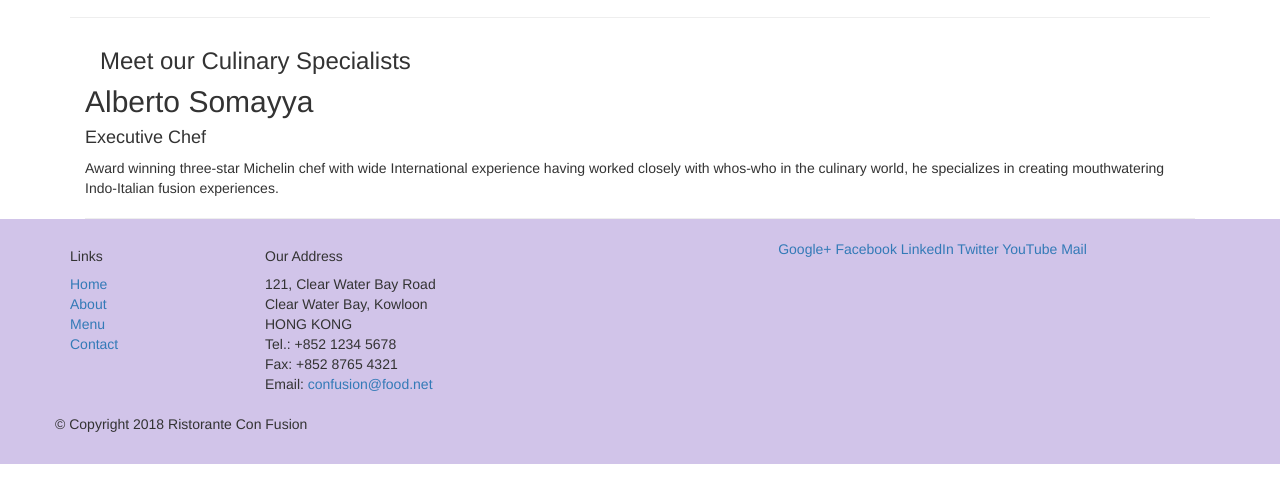
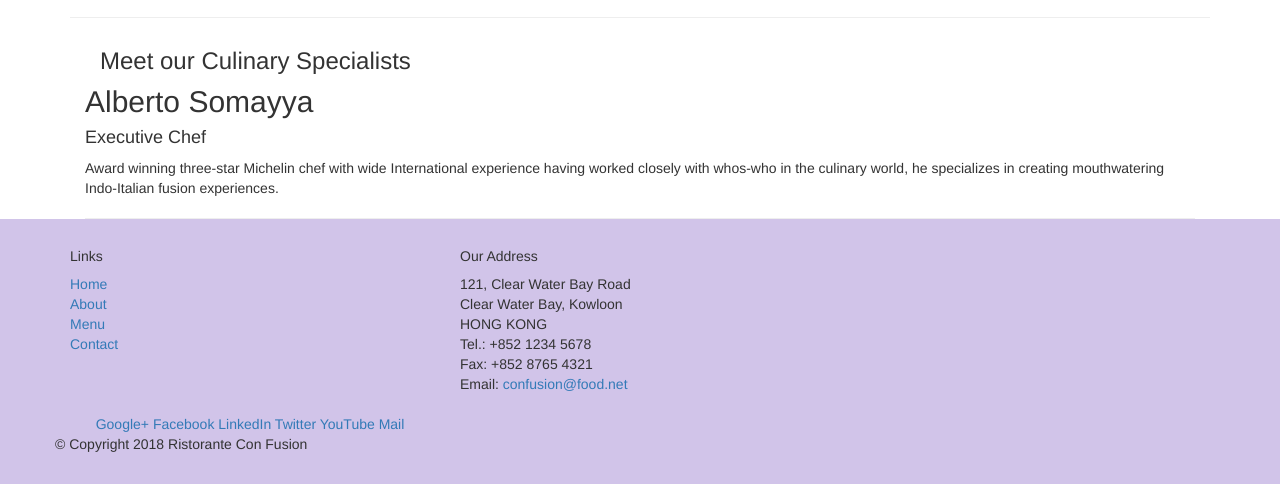
Before and after one commit to siddhi98/project-1, a plain HTML site: page index.html in a window 1280 px wide. Shown: the part 736-1220 px from the top of the page. Drawn offline with nearby package versions, Linux system fonts and the light colour scheme.

Commit message:
Update index.html

```diff
--- a/index.html
+++ b/index.html
@@ -66,7 +66,7 @@
     <footer class="footer">
         <div class="container">
             <div class="row">
-                <div class="col-4 offset-1 col-sm-2">
+                <div class="col-lg-4 col-xl-4 col-md-4 offset-1 col-sm-2">
                     <h5>Links</h5>
                     <ul class="list-unstyled">
                         <li><a href="#">Home</a></li>
@@ -86,7 +86,7 @@
 		              Email: <a href="mailto:confusion@food.net">confusion@food.net</a>
 		           </address>
                 </div>
-                <div class="col-lg-4 col-sm-4 col-md-4  align-self-center">
+                <div class="col-lg-4 col-sm-4 col-md-4 col-xl-4 align-self-center">
                     <div class="text-center">
                         <a href="http://google.com/+">Google+</a>
                         <a href="http://www.facebook.com/profile.php?id=">Facebook</a>
```
